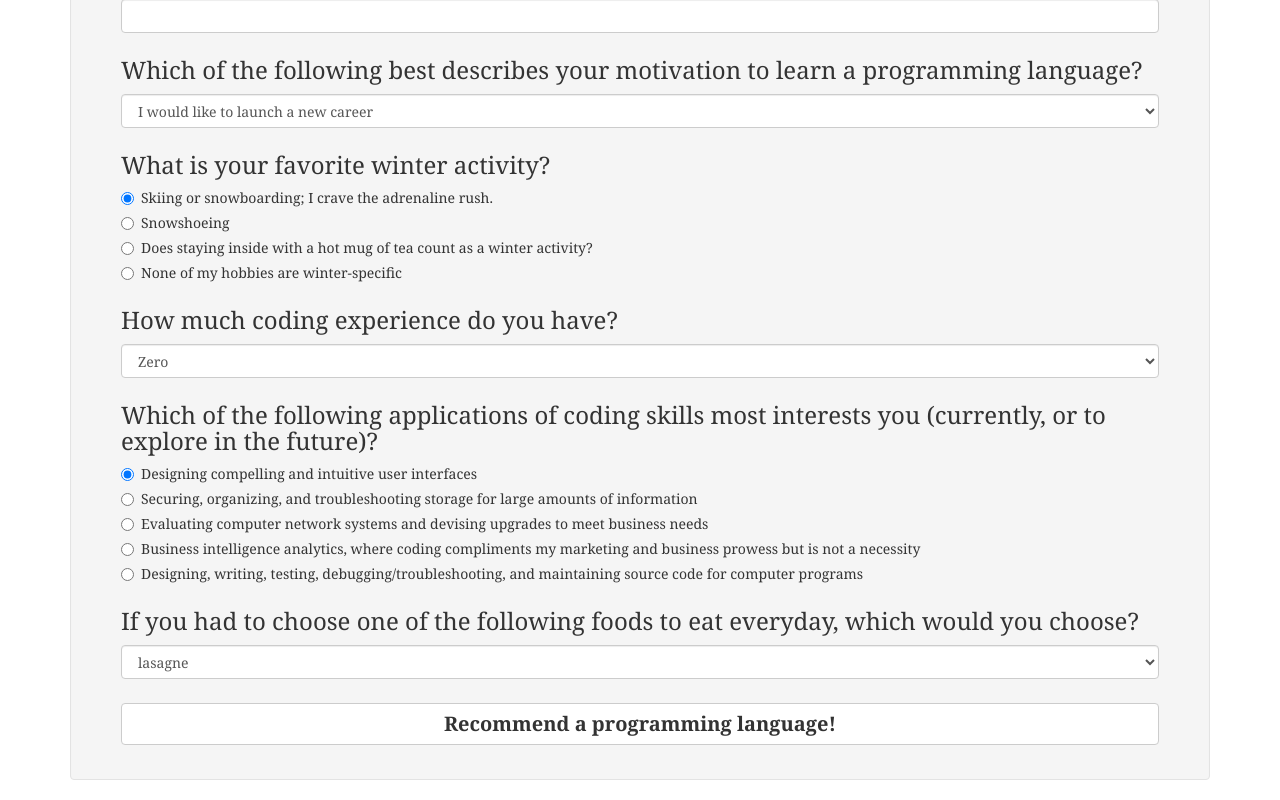
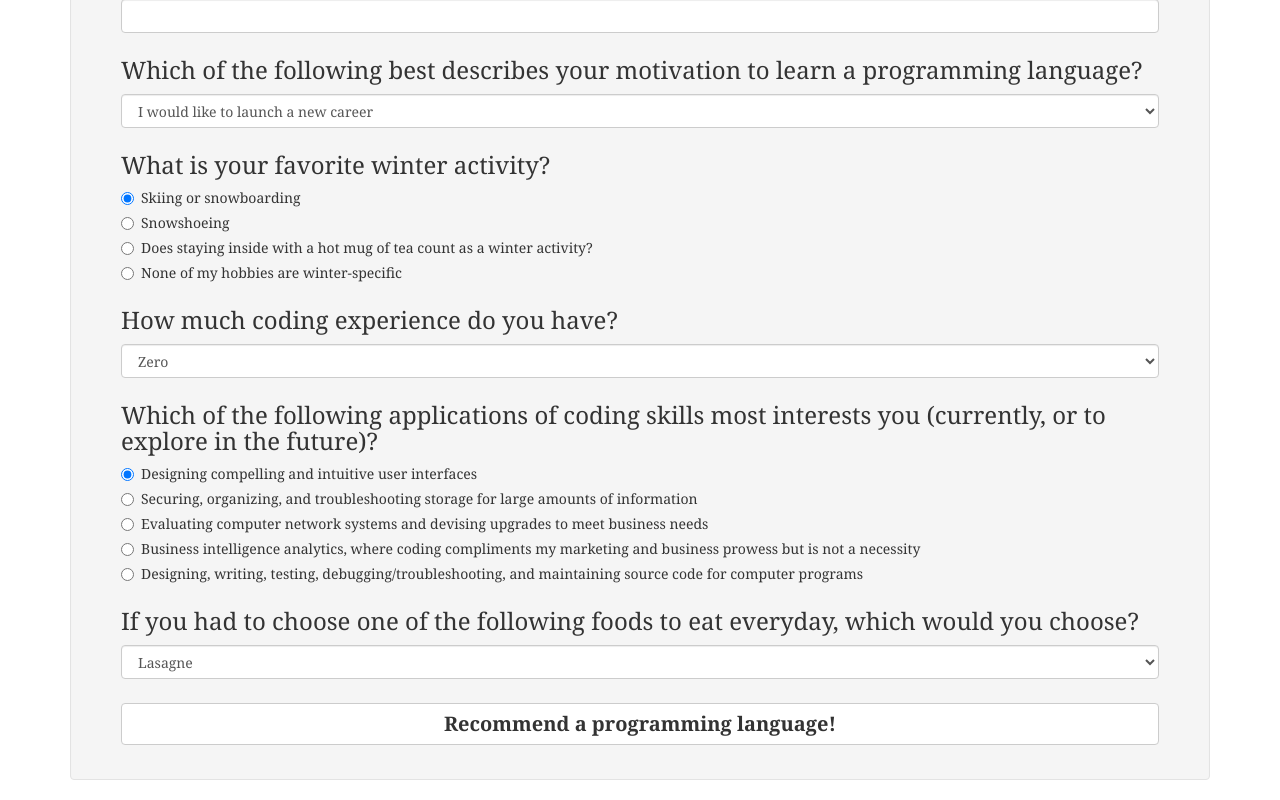
Before and after one commit to michelle-morin/programming-language-suggester, a plain HTML site: page index.html in a window 1280 px wide. Shown: the part 337-1137 px from the top of the page. Drawn offline with Linux system fonts and the light colour scheme.

Commit message:
adjust spacing and content in index.html file and adjust spacing in scripts.js file

```diff
--- a/index.html
+++ b/index.html
@@ -22,7 +22,6 @@
                 <h3>Please enter your name:</h3>
                 <input id="name" class="form-control" type="text">
               </div>
-
               <h3>Which of the following best describes your motivation to learn a programming language?</h3>
               <select class="form-control" id="motivation">
                 <option value="1">I would like to launch a new career</option>
@@ -30,12 +29,11 @@
                 <option value="3">I need a new hobby</option>
                 <option value="4">I already code in at least one programming language and would like to learn another programming language</option>
               </select>
-
               <h3>What is your favorite winter activity?</h3>
               <div class="radio">
                 <label>
                   <input type="radio" name="winter" value="ski" checked>
-                  Skiing or snowboarding; I crave the adrenaline rush.
+                  Skiing or snowboarding
                 </label>
               </div>
               <div class="radio">
@@ -56,7 +54,6 @@
                   None of my hobbies are winter-specific
                 </label>
               </div>
-
               <h3>How much coding experience do you have?</h3>
               <select class="form-control" id="experience">
                 <option>Zero</option>
@@ -64,7 +61,6 @@
                 <option>More than one year, but less than three years</option>
                 <option>More than three years</option>
               </select>
-
               <h3>Which of the following applications of coding skills most interests you (currently, or to explore in the future)?</h3>
               <div class="radio">
                 <label>
@@ -96,15 +92,15 @@
                   Designing, writing, testing, debugging/troubleshooting, and maintaining source code for computer programs
                 </label>
               </div>
-
               <h3>If you had to choose one of the following foods to eat everyday, which would you choose?</h3>
               <select class="form-control" id="food">
-                <option>lasagne</option>
-                <option>nachos</option>
-                <option>jambalaya</option>
-                <option>pad thai</option>
+                <option>Lasagne</option>
+                <option>Nachos</option>
+                <option>Jambalaya</option>
+                <option>Pad thai</option>
+                <option>Chocolate chip cookies</option>
+                <option>Pizza</option>
               </select>
-
               <button type="submit" class="btn btn-default">Recommend a programming language!</button>
             </form>
           </div>
@@ -123,7 +119,6 @@
           </div>
         </div>
       </div>
-
     </div>
   </body>
 </html>
--- a/js/scripts.js
+++ b/js/scripts.js
@@ -39,7 +39,7 @@ $(document).ready(function() {
         userInterest = "computer systems";
         $(".c-plus-plus").show();
       } else if (interest === "BI") {
-        recommendation = "SQL. While not a development language, learning SQL may help streamline data analysis commonly used for busisness intelligence";
+        recommendation = "SQL. While not a development language, learning SQL may help streamline data analysis commonly used for busisness intelligence purposes";
         userInterest = "business intelligence analytics";
         $(".sql").show();
       } else if (interest === "programmer") {
```
